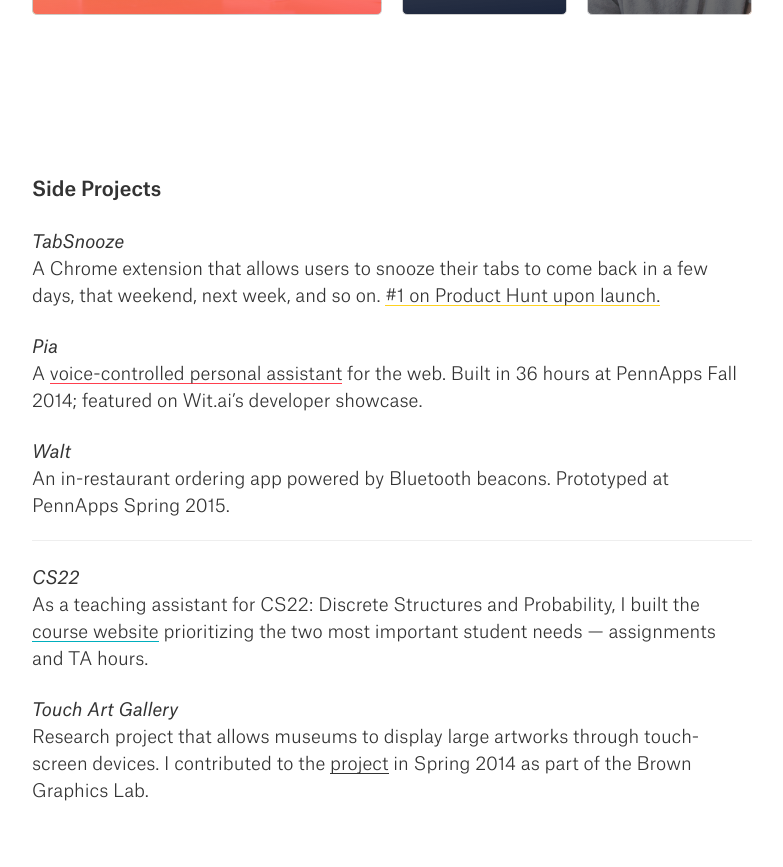
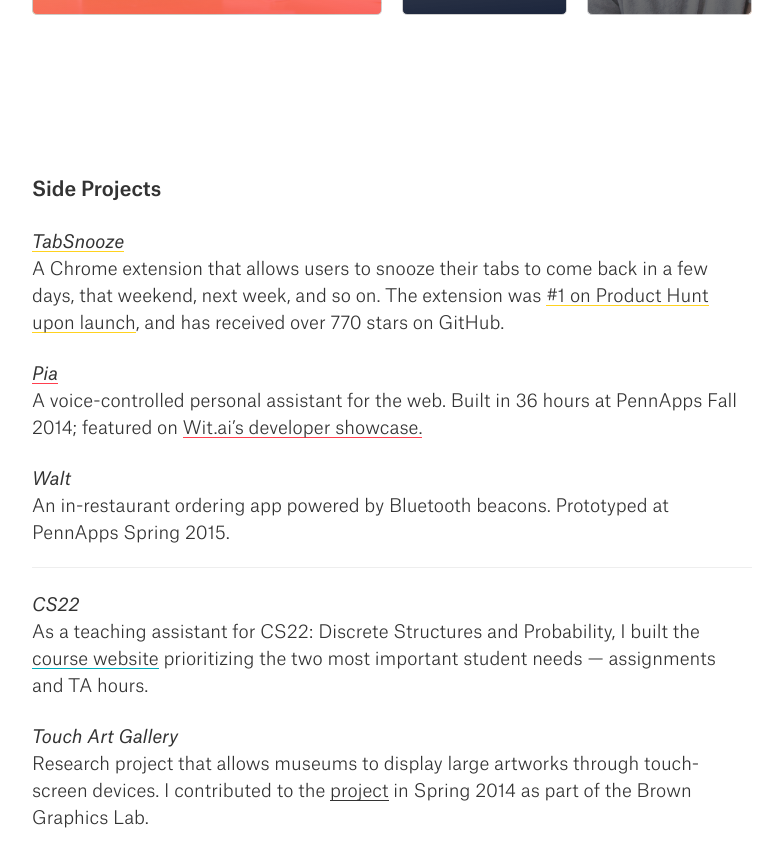
Before and after one commit to athyuttamre/athyuttamre.github.io, a Jekyll site: the page built from index.html, in a window 1280 px wide and 900 px high, scrolled down 2155 px. Shown: the top 867 px of the window, without its empty margins (248-1031 px from the left). Built offline with Jekyll 4.4.1, drawn with Linux system fonts in a browser that asks for light colours.

```diff
--- a/css/hackatbrown.scss
+++ b/css/hackatbrown.scss
@@ -5,3 +5,39 @@
 
 @import "variables";
 @import "case-study";
+
+$hab-pink: #f05d7d;
+$hab-blue: #3b8eb9;
+$hab-teal: #26a59f;
+
+#logo {
+  display: block;
+  margin: auto;
+  margin-bottom: 24px;
+
+  height: 72px;
+}
+
+#intro {
+  padding-top: 0;
+}
+
+h1 {
+  color: $hab-pink;
+}
+
+strong {
+  color: $hab-blue;
+}
+
+.social {
+  margin-top: 60px;
+  text-align: center;
+}
+
+.twitter-follow-button {
+  display: block;
+  margin: auto;
+
+  margin-top: 24px;
+}
--- a/index.html
+++ b/index.html
@@ -84,13 +84,13 @@ css: <link rel="stylesheet" href="/css/index.css">
   <h2>Side Projects</h2>
 
   <section id="tab-snooze">
-    <h3>TabSnooze</h3>
-    <p>A Chrome extension that allows users to snooze their tabs to come back in a few days, that weekend, next week, and so on. <a href="https://www.producthunt.com/tech/tab-snooze">#1 on Product Hunt upon launch.</a></p>
+    <h3><a href="https://github.com/athyuttamre/tab-snooze">TabSnooze</a></h3>
+    <p>A Chrome extension that allows users to snooze their tabs to come back in a few days, that weekend, next week, and so on. The extension was <a href="https://www.producthunt.com/tech/tab-snooze">#1 on Product Hunt upon launch</a>, and has received over 770 stars on GitHub.</p>
   </section>
 
   <section id="pia">
-    <h3>Pia</h3>
-    <p>A <a href="http://getpia.com/">voice-controlled personal assistant</a> for the web. Built in 36 hours at PennApps Fall 2014; featured on Wit.ai’s developer showcase.</p>
+    <h3><a href="http://getpia.com/">Pia</a></h3>
+    <p>A voice-controlled personal assistant for the web. Built in 36 hours at PennApps Fall 2014; featured on <a href="https://wit.ai/community">Wit.ai’s developer showcase.</a></p>
   </section>
 
   <section id="walt">
```
Also changed, not shown: hackatbrown.html (+38 -0 lines), img/hackatbrown/logo-small.png (added).
